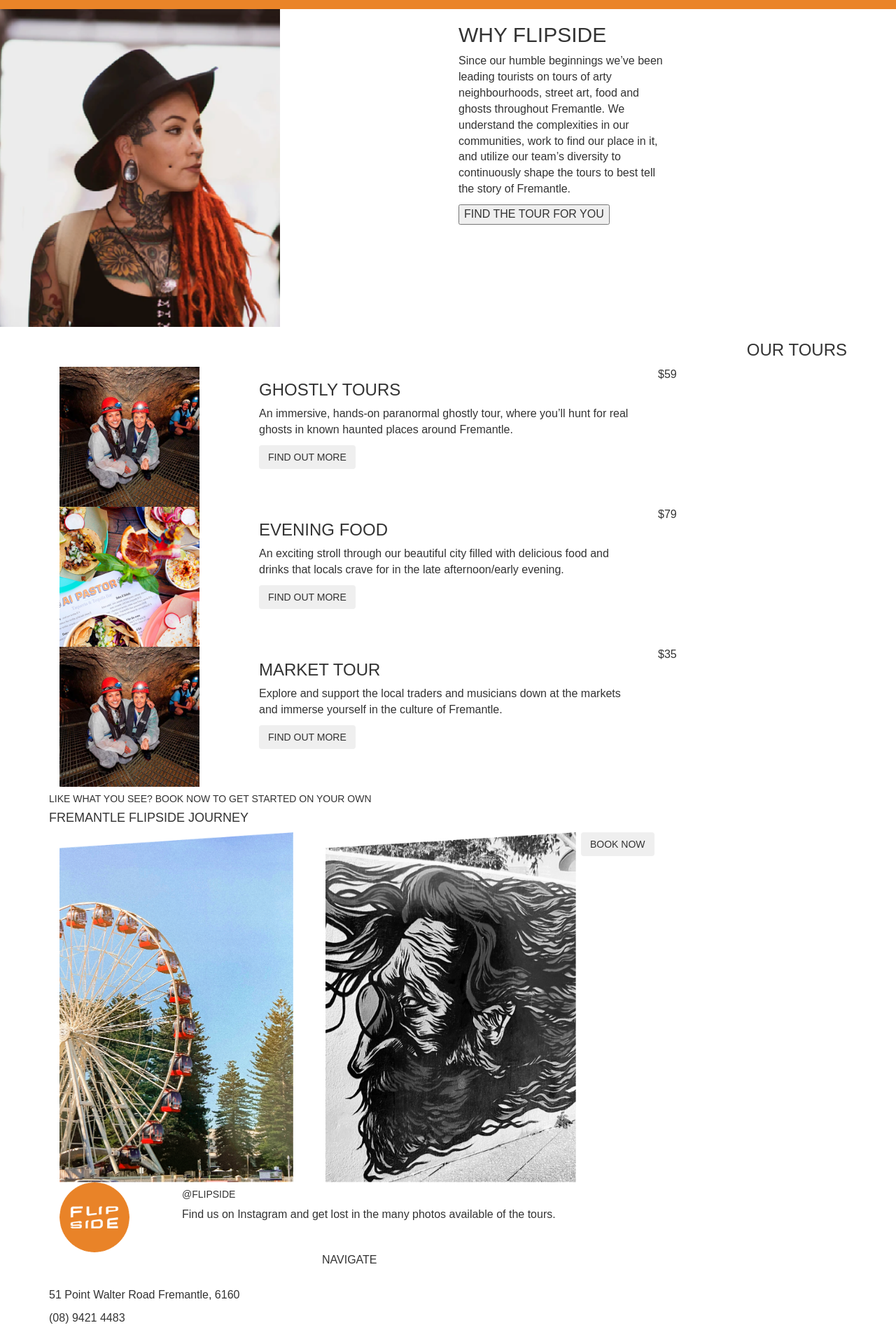
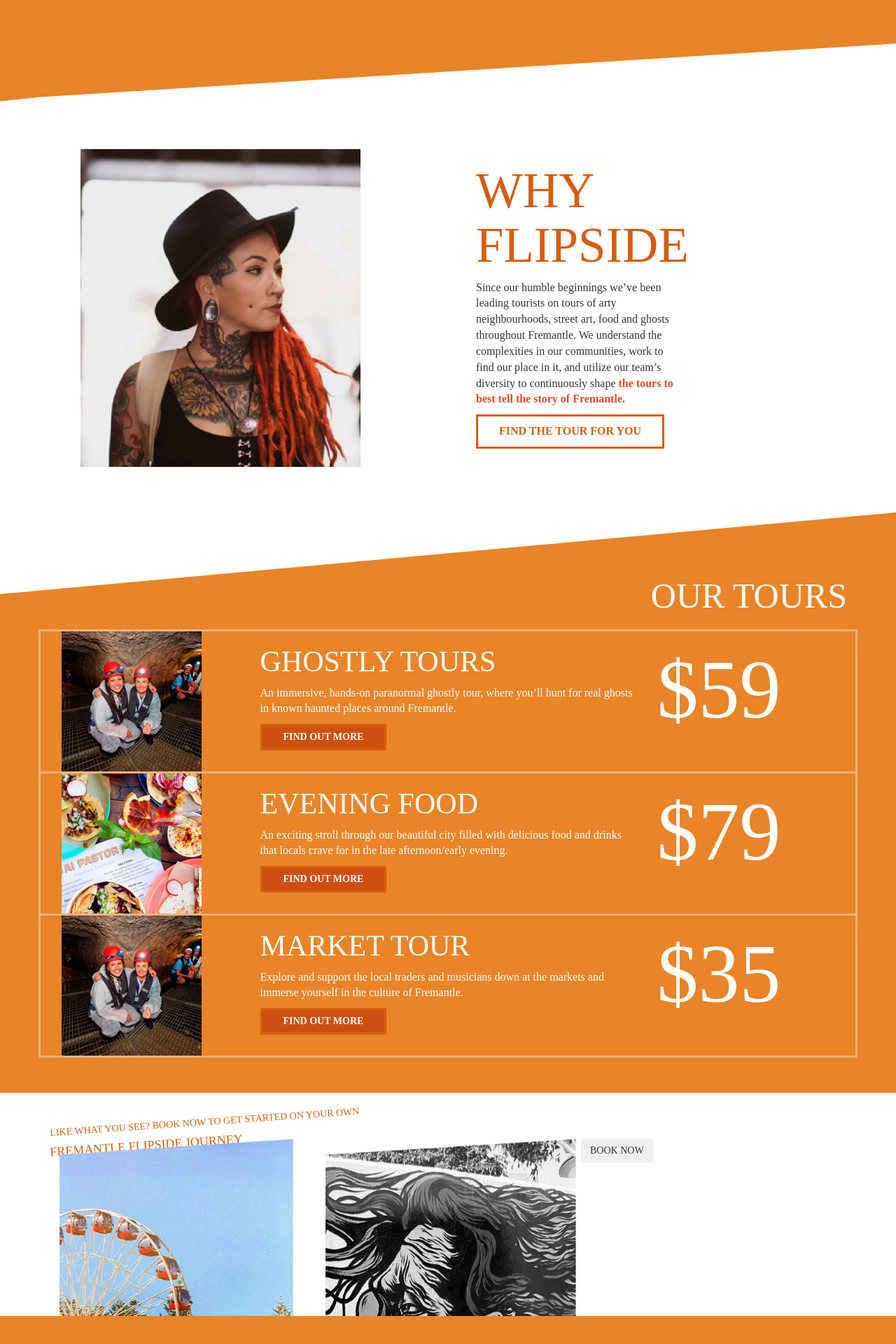
Before and after one commit to gabiscardigno/flipsidetours, a PHP site: page / in a window 1280 px wide. Shown: the part 720-2640 px from the top of the page at 70% size. After the commit the page ends 2600 px from the top, so only its background shows below. Run offline with PHP 8.4, Linux system fonts and the light colour scheme; some web fonts are replaced.

Commit message:
Update style.css

```diff
--- a/style.css
+++ b/style.css
@@ -1,6 +1,15 @@
+html,
+body {
+    width: 100%;
+    height: 100%;
+    margin: 0px;
+    padding: 0px;
+    overflow-x: hidden;
+}
+
 body {
     font-size: 16px;
-    font-family: arial, sans-serif;
+    font-family: 'Azo Sans Light';
 }
 
 
@@ -16,6 +25,8 @@
 
 .navbar-nav li a:hover {
     background-color: transparent;
+    font-family: 'Azo Sans';
+    font-weight: bolder;
 }
 
 .navbar-brand {
@@ -46,7 +57,8 @@
     margin-top: 100px;
     /* the words are 140px away from the navbar in photoshop*/
     text-align: right;
-    padding-bottom: 10%; /* use a percentage so that we have a variable padding at the bottom – the children within the div should control the height of divs*/
+    padding-bottom: 10%;
+    /* use a percentage so that we have a variable padding at the bottom – the children within the div should control the height of divs*/
 
 }
 
@@ -73,11 +85,11 @@
 
 .btn-home1 {
     border-radius: 0;
-    background-color:white;
+    background-color: white;
     border-color: #464646;
     color: #464646;
     font-weight: bolder;
-    border:3px solid;
+    border: 3px solid;
     padding: 10px;
 }
 
@@ -87,18 +99,225 @@
     border-color: white;
     color: white;
     font-weight: bolder;
-    border:3px solid;
+    border: 3px solid;
     padding: 10px;
 }
 
-.headerpara{
+.btn-orange {
+    border-radius: 0;
+    background-color: white;
+    border-color: #D55E0F;
+    color: #D55E0F;
+    font-family: 'Azo Sans';
+    font-weight: bolder;
+    border: 3px solid;
+    padding: 10px;
+    padding-left: 30px;
+    padding-right: 30px;
+}
+
+.btn-tours {
+    border-radius: 0;
+    background-color: #CF4F11;
+    color: white;
+    font-family: 'Azo Sans';
+    font-weight: bolder;
+    border: 3px solid #D55E0F;
+    padding-left: 30px;
+    padding-right: 30px;
+}
+
+.btn-tours:hover {
+    color: #FFCFA3;
+}
+
+.headerpara {
     color: white;
     background-color: #464646;
     width: 300px;
     padding-left: 4%;
-    padding-right:4%;
+    padding-right: 4%;
     padding-top: 1%;
     padding-bottom: 1%;
+}
 
+.whybg {
+    background-image: url(images/why-bg.jpg);
+    background-size: cover;
+    padding-top: 200px;
+    padding-left: 50px;
+}
 
+.whyorange {
+    color: #DC4D25;
+    font-weight: bolder;
+    font-family: 'Azo Sans Light';
 }
+
+.whyheader {
+    font-family: "TELONE";
+    color: #D55E0F;
+    font-size: 71px;
+}
+
+/* .whytext {
+    padding-top: 50px;
+} */
+
+.janeimage {
+    padding-left: 80px;
+}
+
+.toursbg {
+    background-image: url(images/toursbg.jpg);
+    /* background-color: #EA8428; */
+    padding-bottom: 50px;
+}
+
+.tourheading {
+    font-family: 'TELONE';
+    font-size: 50px;
+    color: white;
+    padding-top: 137px;
+    padding-bottom: 10px;
+}
+
+.ghostly {
+    border: 3px solid;
+    border-color: #F1B278;
+}
+
+.ghostlytitle {
+    font-family: 'TELONE';
+    font-size: 42px;
+    color: white;
+}
+
+.ghostly-text {
+    color: white;
+}
+
+.ghostly-price {
+    font-size: 118px;
+    color: white;
+    font-family: 'Big Caslon';
+}
+
+.evening {
+    border: 3px solid;
+    border-top: none;
+    border-color: #F1B278;
+    color: white;
+}
+
+.eveningtitle {
+    font-family: 'TELONE';
+    font-size: 42px;
+    color: white;
+}
+
+.evening-text {
+    color: white;
+}
+
+.evening-price {
+    font-size: 118px;
+    color: white;
+    font-family: 'Big Caslon';
+}
+
+.market {
+    border: 3px solid;
+    border-top: none;
+    border-color: #F1B278;
+    color: white;
+}
+
+.markettitle {
+    font-family: 'TELONE';
+    font-size: 42px;
+    color: white;
+}
+
+.market-text {
+    color: white;
+}
+
+.market-price {
+    font-size: 118px;
+    color: white;
+    font-family: 'Big Caslon';
+}
+
+.explore1 {
+    color: #D55E0F;
+    transform: rotate(-4deg);
+}
+
+.explore2 {
+    font-family: 'TELONE';
+    color: #D55E0F;
+    transform: rotate(-4deg);
+}
+
+.instasec {
+    height: 400px;
+}
+
+.instatop {
+    padding-top: 55px;
+}
+
+.instatext h5 {
+    color: #D55E0F;
+    font-size: 45px;
+    font-family: 'Azo Sans';
+    font-weight: bolder;
+    margin-bottom: 5px;
+}
+
+.instatext p {
+    color: #676767;
+    font-size: 12px;
+}
+
+.footer {
+    background-color: #EA8428;
+}
+
+.footerleft {
+    padding-top: 30px;
+}
+
+.footerlinks a {
+    color: white;
+    text-decoration: none;
+}
+
+.footerlinks2 a {
+    color: white;
+    text-decoration: none;
+}
+
+.footer p {
+    color: white;
+}
+
+.footerlinks ul {
+    padding-left: 0px;
+}
+
+.footerlinks p {
+    font-size: 20px;
+    font-family: 'Azo Sans';
+    font-weight: bolder;
+    padding-top: 22px;
+}
+
+.footerlinks2 {
+    padding-top: 71px;
+}
+
+.address {
+    padding-top: 15px;
+}
```
